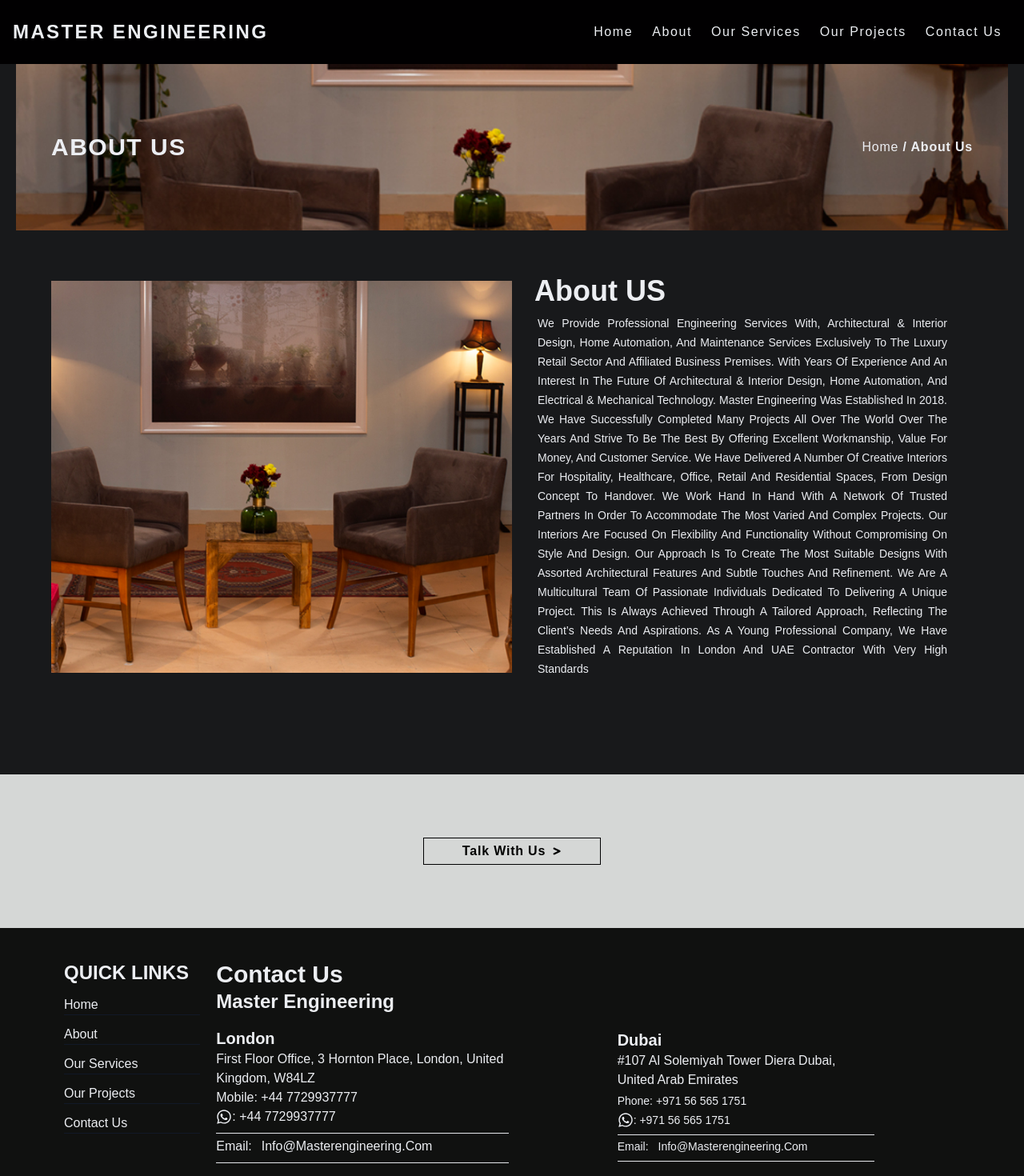
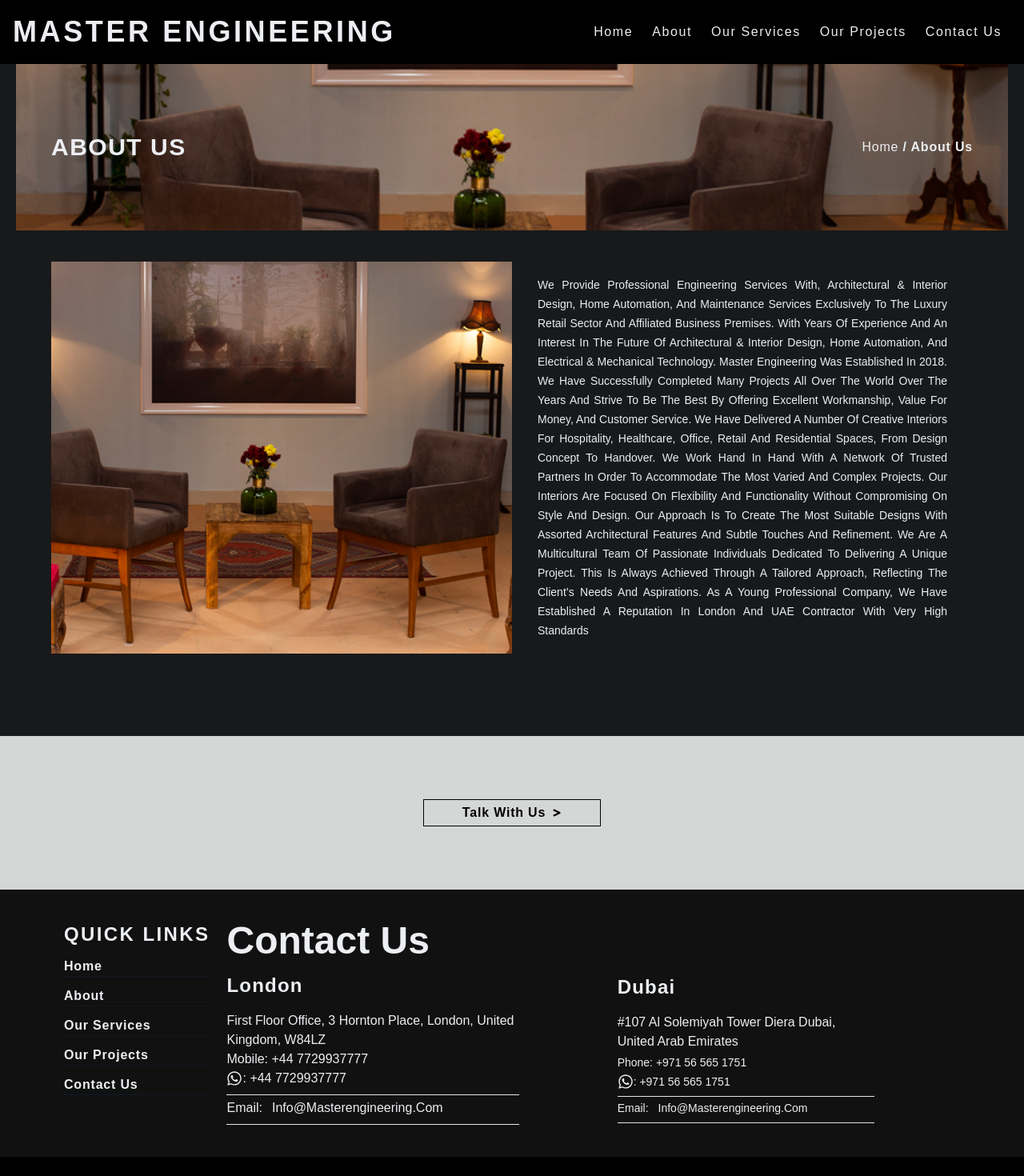
Before and after one commit to parham-mosadeq/infya, a Next.js app: page /about in a window 1280 px wide. Shown: the top 1470 px of the page at 80% size. Built offline with nearby package versions, Linux system fonts and the light colour scheme.

Commit message:
update font size and footer & about

```diff
--- a/src/components/layouts/ContactsInfo.js
+++ b/src/components/layouts/ContactsInfo.js
@@ -2,20 +2,20 @@ import { FaWhatsapp } from 'react-icons/fa';
 function ContactsInfo({ isFooter = false }) {
   return (
     <div className='block w-full text-mainTxtColor'>
-      <h3 className='text-3xl capitalize w-fit'>contact us</h3>
+      <h3 className='text-5xl capitalize w-fit lg:text-center'>contact us</h3>
       <div>
-        <h3 className='text-2xl  w-fit capitalize'>master engineering</h3>
+        {/* <h3 className='text-2xl  w-fit capitalize'>master engineering</h3> */}
       </div>
       <section
         className={`${
           isFooter && 'lg:flex lg:justify-between lg:items-center'
         } capitalize`}
       >
-        <div>
+        <div className=''>
           {/* london */}
           <div className=''>
-            <h6 className='text-xl  pt-4'>london</h6>
-            <p className='lg:w-3/4'>
+            <h6 className='text-2xl tracking-wider py-4'>london</h6>
+            <p className='lg:w-3/4  '>
               first floor office, 3 hornton place, london, united kingdom, W84LZ
             </p>
             <ul>
@@ -47,7 +47,7 @@ function ContactsInfo({ isFooter = false }) {
         {/* dubai */}
         <div className=''>
           <div>
-            <h6 className='text-xl pt-4'>dubai</h6>
+            <h6 className='text-2xl tracking-wider py-4'>dubai</h6>
 
             <p className='lg:w-3/4'>
               #107 Al Solemiyah tower diera dubai, united arab emirates
--- a/src/components/layouts/Footer.js
+++ b/src/components/layouts/Footer.js
@@ -20,15 +20,15 @@ function Footer() {
         </div> */}
         {/* logo */}
         {/* quick links */}
-        <div className='w-full'>
-          <h3 className='text-2xl'>QUICK LINKS</h3>
+        <div className='w-full '>
+          <h3 className='text-2xl tracking-widest'>QUICK LINKS</h3>
           <ul className='w-full'>
             {navItems.map((item) => (
               <li
                 className='border-b border-gray-900 w-full my-3'
                 key={item.name}
               >
-                <Link className='w-full block' href={item.href}>
+                <Link className='w-full font-bold tracking-wider block' href={item.href}>
                   {item.name}
                 </Link>
               </li>
--- a/src/components/layouts/Navbar.js
+++ b/src/components/layouts/Navbar.js
@@ -37,7 +37,7 @@ function Navbar() {
         {/* logo */}
         <div className='w-fit'>
           <Link
-            className='w-full text-lg lg:text-2xl font-extrabold tracking-widest '
+            className='w-full text-2xl lg:text-4xl font-extrabold tracking-widest '
             href={'/'}
           >
             MASTER ENGINEERING
--- a/src/components/modules/about-us/AboutUsInfo.js
+++ b/src/components/modules/about-us/AboutUsInfo.js
@@ -2,7 +2,7 @@ function AboutUsInfo() {
   return (
     <section className='h-fit text-mainTxtColor flex flex-col justify-center py-10 lg:px-3 text-lg'>
       <div className='p-4   '>
-        <h1 className='text-4xl capitalize pb-2'>About US</h1>
+        {/* <h1 className='text-4xl capitalize pb-2'>About US</h1> */}
         <p className='lg:text-sm lg:leading-6 capitalize lg:px-1 text-justify'>
           We provide professional Engineering services with, architectural &
           interior design, Home automation, and maintenance services exclusively
--- a/src/components/modules/home/OurApproach.js
+++ b/src/components/modules/home/OurApproach.js
@@ -31,7 +31,9 @@ function OurApproach() {
 
   return (
     // because of no-repeat our background doesn't stretch through whole screen
-    <div className='h-full bg-ourAppBg w-full bg-no-repeat bg-center bg-fixed'>
+    // <div className='h-full bg-ourAppBg w-full bg-no-repeat bg-center bg-fixed'>
+    // this one has a color as background not picture
+    <div className='h-full bg-mainFooterColor w-full bg-no-repeat bg-center bg-fixed'>
       <article className='max-w-6xl mx-auto '>
         <div className='border-b-2 w-full mx-auto  py-10'>
           <h1 className='text-4xl text-mainTxtColor text-center pb-10'>
--- a/src/components/modules/home/OurDesign.js
+++ b/src/components/modules/home/OurDesign.js
@@ -10,9 +10,9 @@ function OurDesign() {
     <>
       <div className='w-full pb-20 mt-16 lg:mt-24 grid'>
         <h1 className=' text-center border-b pb-4 text-3xl text-mainTxtColor tracking-wider '>
-          Our Services <br />{' '}
-          <span className='text-lg font-light lg:font-bold lg:text-xl'>
-            All the services you need, in one place
+          All the services you need <br />
+          <span className='text-lg tracking-widest font-light lg:font-bold lg:text-xl'>
+            in one place
           </span>
         </h1>
         <article className=''>
@@ -39,13 +39,13 @@ function OurDesign() {
                       height={500}
                       alt={item.title}
                     />
-                    <h4
+                    {/* <h4
                       className={`${
                         onHover === item.id && 'hidden'
                       } block w-full font-bold px-1 text-center text-mainFooterColor  text-2xl absolute top-1/2 left-1/2 transform -translate-x-1/2 -translate-y-1/2`}
                     >
                       {item.title}
-                    </h4>
+                    </h4> */}
                     {onHover === item.id && (
                       <div
                         onMouseEnter={() => setOnHover(onHover)}
--- a/tailwind.config.js
+++ b/tailwind.config.js
@@ -24,7 +24,7 @@ module.exports = {
       // for fixed bg we need to use this method
       backgroundImage: {
         contactUsBg: 'url(../../public/home-page.jpg)',
-        ourAppBg: 'url(../../public/ourApBG.jpg)',
+        // ourAppBg: 'url(../../public/ourApBG.jpg)',
       },
       backgroundColor: {
         backFilter: 'rgba(0,0,0,0.9)',
```
